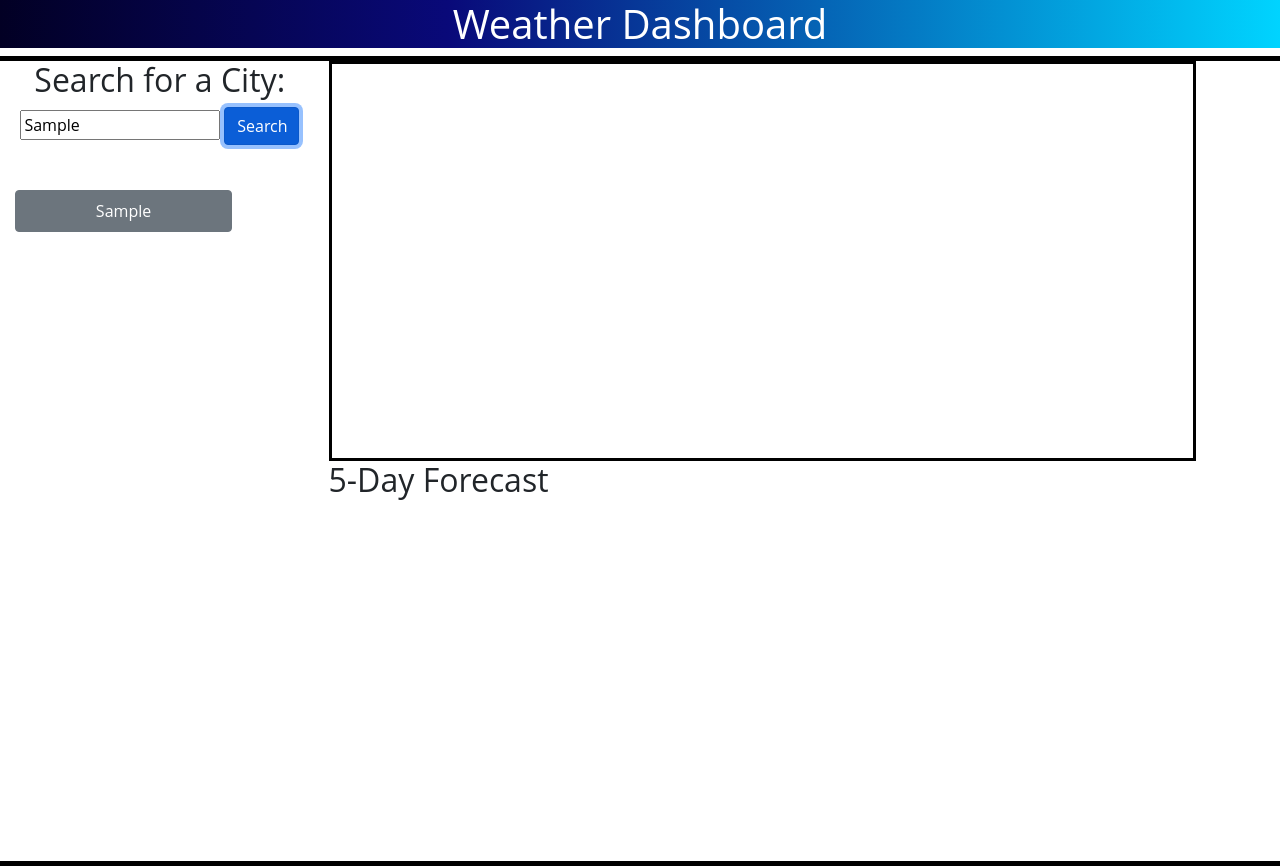
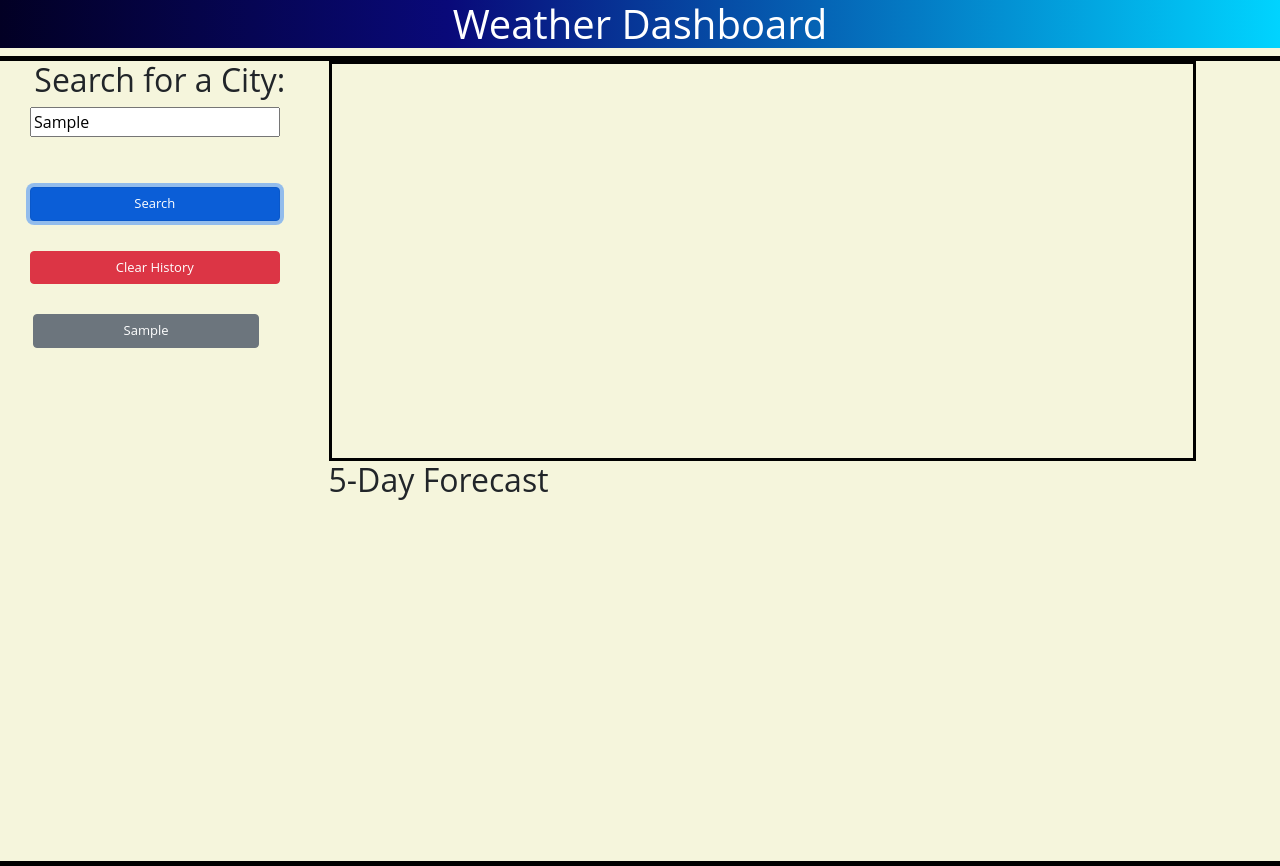
Before and after one commit to GunnySensei/weather-dashboard, a plain HTML site: page index.html in a window 1280 px wide. Both pictures are taken after typing "Sample" into the empty fields and a click on the button "Search". Drawn offline with nearby package versions, Linux system fonts and the light colour scheme; no server answers; a web font is replaced by a local one.

Commit message:
added clear history, stylization

```diff
--- a/assets/css/styles.css
+++ b/assets/css/styles.css
@@ -8,6 +8,7 @@ body{
     height: auto;
     margin: 0;
     margin-top: 0;
+    background-color: beige;
 }
 
 .jumbotron {
@@ -20,8 +21,6 @@ body{
     background: linear-gradient(90deg, rgba(2,0,36,1) 0%, rgba(9,9,121,1) 35%, rgba(0,212,255,1) 100%);
 }
 
-.jumbotron h1 {
-}
 
 .full-board {
     border: 5px, solid, black;
@@ -31,8 +30,8 @@ body{
 .details-board {
     border: 3px solid black;
     height: 50vh;
+    font-size: xx-large;
 }
-
 .forecast-board {
     height: 50vh;
     padding: 0;
@@ -42,10 +41,13 @@ body{
     list-style-type: none;
     margin: 10px;
     border: 2px solid black;
+    background-color: darkgrey;
+    color: azure;
 }
 
 .city-search {
     flex-direction: column;
+    align-items: center;
     height: 100vh;
     text-align: center;
 }
@@ -55,10 +57,15 @@ body{
 }
 
 .search-bar {
-    margin-left: 10px;
+    margin-left: 0px;
     margin-bottom: 50px;
 }
 
 .city-history {
-    margin-left: 10px;
+    margin-left: 28px;
 }
+
+.btn {
+    font-size: small;
+    margin-bottom: 30px;
+}
--- a/assets/js/script.js
+++ b/assets/js/script.js
@@ -9,12 +9,15 @@ var cityInput = $('#search-bar');
 var populateCityHistory = function (cityName) {
   $(".city-history-btns").remove();
   console.log(cityHistoryBtnsArr);
-  cityHistoryBtnsArr.unshift(cityName);
+  if(cityName !== $('.city-history').children().innerText) {
+    cityHistoryBtnsArr.unshift(cityName);
+  }
+
   for (var i = 0; i < cityHistoryBtnsArr.length; i++) {
     var cityHistoryBtns = $('<button></button>')
       .text(cityHistoryBtnsArr[i])
       .attr("id", 'city-history-btn' + i)
-      .addClass("city-history-btns btn btn-secondary col-9 p-2")
+      .addClass("city-history-btns btn btn-secondary col-10 ")
       cityHistory.append(cityHistoryBtns);
   }
 
@@ -178,6 +181,7 @@ $("#search-btn").on("click", function() {
 });
 
 $("#city-history").on("click", function(event) {
+  $(".city-history-btns").remove();
   var value = event.target.innerText.trim();
   $('.search-bar').val(value);
   var containerChildren = forecastCardsSection.children();
@@ -185,4 +189,11 @@ $("#city-history").on("click", function(event) {
   getLocation(cityInput);
 });
 
+$("#clear-btn").click(function() {
+  cityHistoryBtnsArr = [];
+  saveHistory();
+  populateCityHistory();
+});
+
+
 loadHistory();
--- a/index.html
+++ b/index.html
@@ -16,9 +16,14 @@
     <article class="full-board row align-items-start">
         <section class="city-search col-3">
             <h2>Search for a City:</h2>
-            <input type="text" name="city-search" class="search-bar col-8" id="search-bar">
-            <button type="submit" class="btn btn-primary col-3" id="search-btn">Search</button>
-            <article class="city-history d-grid gap-5" id="city-history">
+            <input type="text" name="city-search" class="search-bar col-10" id="search-bar">
+            <div>
+                <button type="submit" class="btn btn-primary col-10" id="search-btn">Search</button>
+            </div>
+            <div>
+                <button type="submit" class="btn btn-danger col-10" id="clear-btn">Clear History</button>
+            </div>
+            <article class="city-history d-grid gap-3" id="city-history">
                 <!-- City history names populate as buttons here-->
             </article>
         </section>
```
Also changed, not shown: assets/images/Screenshot 2021-12-18 145554.jpg (deleted), assets/images/Screenshot 2021-12-19 201642.jpg (added).
